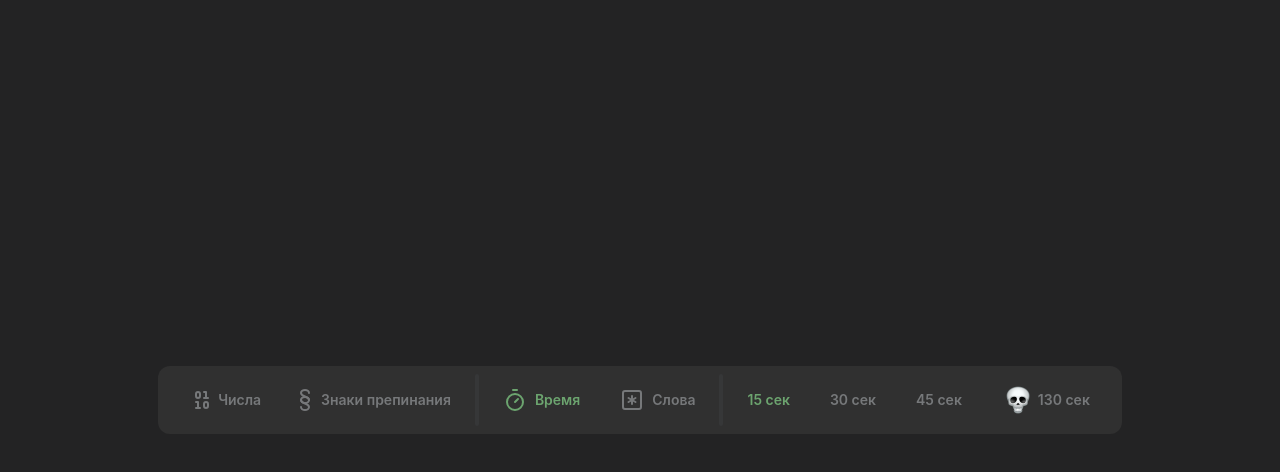
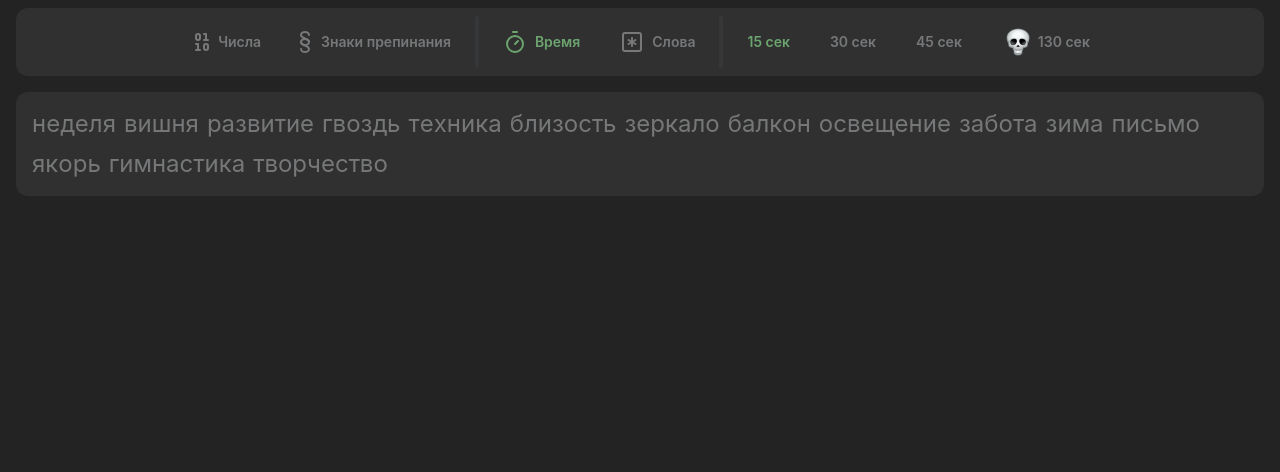
Before and after one commit to ashenoooone/typing-speed-tester, a React (Vite) app: page / in a window 1280 px wide. Shown: the top 472 px of the page. Built offline with nearby package versions, Linux system fonts and the light colour scheme.

Commit message:
wip компонент клавиатуры для ввода

```diff
--- a/src/app/App.tsx
+++ b/src/app/App.tsx
@@ -1,9 +1,11 @@
 import { ControlPanel } from "@/entities/control-panel";
+import { Keyboard } from "@/entities/keyboard";
 
 function App() {
   return (
-    <div className="w-full h-screen flex flex-col items-center justify-center">
+    <div className="w-full h-screen flex flex-col max-w-[1280px] mx-auto px-4 py-2 gap-4">
       <ControlPanel />
+      <Keyboard />
     </div>
   );
 }
--- a/src/entities/control-panel/ui/control-panel.tsx
+++ b/src/entities/control-panel/ui/control-panel.tsx
@@ -18,7 +18,10 @@ export const ControlPanel = React.memo((props: ControlPanelProps) => {
 
   return (
     <div
-      className={cn("bg-bg-modal px-4 py-2 rounded-xl flex gap-2", className)}
+      className={cn(
+        "bg-bg-modal px-4 py-2 rounded-xl justify-center items-center flex gap-2",
+        className
+      )}
     >
       {/* настройка модификаторов */}
       <ControlPanelModificators />
--- /dev/null
+++ b/src/entities/keyboard/model/keyboard.store.ts
@@ -0,0 +1,40 @@
+import { createStore } from "zustand";
+import { KeyboardStoreType } from "./types";
+import { generateText } from "./get-text";
+import { GameSettingsType } from "@/entities/control-panel";
+import { immer } from "zustand/middleware/immer";
+import { createSelectors } from "@/shared/utils";
+
+const keyboardStoreBase = createStore<KeyboardStoreType>()(
+  immer((set) => ({
+    text: [],
+    userInput: [],
+    addLetter: (letter: string, wordIndex: number, letterIndex: number) => {
+      set((state) => {
+        if (state.text[wordIndex].length <= letterIndex) {
+          state.text[wordIndex].push("extra");
+        } else if (state.text[wordIndex][letterIndex] === letter) {
+          state.userInput[wordIndex][letterIndex] = "valid";
+        } else if (state.text[wordIndex][letterIndex] !== letter) {
+          state.userInput[wordIndex][letterIndex] = "invalid";
+        } else {
+          console.warn("keyboardStoreBase 21:46");
+        }
+      });
+    },
+    addWord: () => {
+      set((state) => {
+        state.userInput.push([]);
+      });
+    },
+    initKeyboard: (settings: GameSettingsType) =>
+      set((state) => {
+        const generatedText = generateText(settings);
+        state.text = generatedText.map((item) => {
+          return item.split("");
+        });
+      }),
+  }))
+);
+
+export const keyboardStore = createSelectors(keyboardStoreBase);
--- /dev/null
+++ b/src/entities/keyboard/model/types.ts
@@ -0,0 +1,12 @@
+import { GameSettingsType } from "@/entities/control-panel";
+
+// статус буквы у нас может быть - валидная, невалидная, лишняя
+export type LetterStatus = "valid" | "invalid" | "extra" | "default";
+
+export type KeyboardStoreType = {
+  text: Array<string[]>;
+  userInput: Array<LetterStatus[]>;
+  addLetter: (letter: string, wordIndex: number, letterIndex: number) => void;
+  addWord: () => void;
+  initKeyboard: (settings: GameSettingsType) => void;
+};
--- a/src/entities/keyboard/ui/keyboard.tsx
+++ b/src/entities/keyboard/ui/keyboard.tsx
@@ -1,5 +1,8 @@
+import { controlPanelStore } from "@/entities/control-panel";
 import { cn } from "@/shared/utils";
-import React from "react";
+import React, { useEffect } from "react";
+import { keyboardStore } from "../model/keyboard.store";
+import { Word } from "./word";
 
 type KeyboardProps = {
   className?: string;
@@ -7,7 +10,37 @@ type KeyboardProps = {
 
 export const Keyboard = React.memo((props: KeyboardProps) => {
   const { className } = props;
-  return <div className={cn("", className)}></div>;
+  // настройки игры
+  const wordsPerGame = controlPanelStore.use.wordsPerGame();
+  const timePerGame = controlPanelStore.use.timePerGame();
+  const modificators = controlPanelStore.use.modificators();
+  const currentGameMode = controlPanelStore.use.currentGameMode();
+  // управление клавиатурой
+  const initKeyboard = keyboardStore.use.initKeyboard();
+  // клавиатура
+  const text = keyboardStore.use.text();
+
+  useEffect(() => {
+    initKeyboard({
+      currentGameMode,
+      modificators,
+      timePerGame,
+      wordsPerGame,
+    });
+  }, [initKeyboard, modificators, wordsPerGame]);
+
+  return (
+    <div
+      className={cn(
+        "bg-bg-modal p-4 rounded-xl flex flex-wrap gap-2",
+        className
+      )}
+    >
+      {text.map((word) => {
+        return <Word key={word.join("")} word={word} />;
+      })}
+    </div>
+  );
 });
 
 Keyboard.displayName = "Keyboard";
--- /dev/null
+++ b/src/entities/keyboard/ui/letter.tsx
@@ -0,0 +1,29 @@
+import { cn } from "@/shared/utils";
+import React from "react";
+import { LetterStatus } from "../model/types";
+import { Typography } from "@/shared/ui/typography";
+
+type LetterProps = {
+  className?: string;
+  letter: string;
+  status?: LetterStatus;
+};
+
+export const Letter = React.memo((props: LetterProps) => {
+  const { className, letter, status = "default" } = props;
+  return (
+    <Typography
+      variant={"h5"}
+      className={cn("", className, {
+        "text-text-primary/40": status === "default",
+        "text-text-error/50": status === "extra",
+        "text-text-error": status === "invalid",
+        "text-text-success": status === "valid",
+      })}
+    >
+      {letter}
+    </Typography>
+  );
+});
+
+Letter.displayName = "Letter";
--- /dev/null
+++ b/src/entities/keyboard/ui/word.tsx
@@ -0,0 +1,31 @@
+import { cn } from "@/shared/utils";
+import React from "react";
+import { Letter } from "./letter";
+import { keyboardStore } from "../model/keyboard.store";
+
+type WordProps = {
+  className?: string;
+  word: string[];
+  wordIndex: number;
+};
+
+export const Word = React.memo((props: WordProps) => {
+  const { className, word, wordIndex } = props;
+  const userInput = keyboardStore.use.userInput();
+
+  return (
+    <div className={cn("flex", className)}>
+      {word.map((letter, letterIndex) => {
+        return (
+          <Letter
+            status={userInput?.[wordIndex]?.[letterIndex] ?? "default"}
+            key={letter}
+            letter={letter}
+          />
+        );
+      })}
+    </div>
+  );
+});
+
+Word.displayName = "Word";
--- a/src/shared/ui/separator.tsx
+++ b/src/shared/ui/separator.tsx
@@ -15,7 +15,8 @@ export const Separator = memo((props: SeparatorProps) => {
         orientation === "horizontal"
           ? "h-[2px] w-full bg-border-primary"
           : "h-full w-[4px] rounded-xl bg-border-primary",
-        className
+        className,
+        "shrink-0"
       )}
     />
   );
```
